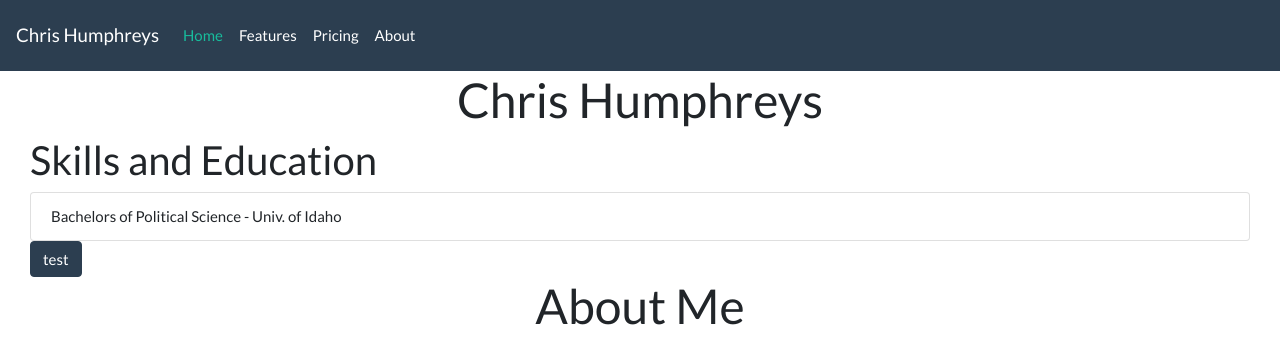
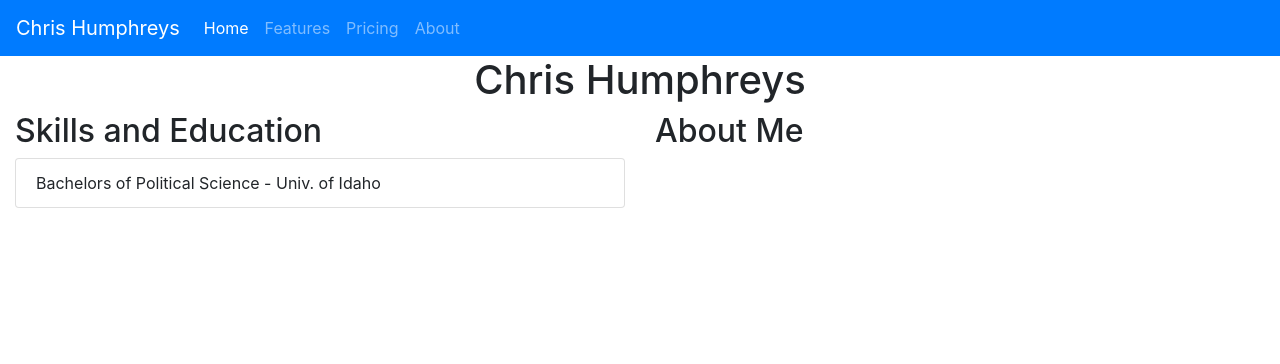
Before and after one commit to ChrisCHumphreys/portfolio, a Django app: page / in a window 1280 px wide. Shown: the top 364 px of the page. Run offline with Django 3.2, Linux system fonts and the light colour scheme; some libraries are stand-ins or nearby versions.

Commit message:
theme working

```diff
--- a/portfolio/templates/portfolio/base.html
+++ b/portfolio/templates/portfolio/base.html
@@ -3,12 +3,8 @@
 
 <html>
 <head>
-    <!--
-    <script src=" bootstrap_jquery_url %}"></script>
-     -->
     {% bootstrap_javascript jquery='full' %}
     {% bootstrap_css %}
-    <link rel="stylesheet" type="text/css" href={% static 'bootstrap/css/bootstrap.css' %}
     <link rel="stylesheet" type="text/css" href="{% static 'portfolio/me.css' %}"/>
     {% bootstrap_messages %}
 </head>
--- a/portfolio/templates/portfolio/index.html
+++ b/portfolio/templates/portfolio/index.html
@@ -7,18 +7,16 @@
                 <h1 class="text-center">Chris Humphreys</h1>
             </div>
         </div>
-        <div class=" col-lg">
-            <h2>Skills and Education</h2>
-            <ul class="list-group">
-                <li class="list-group-item">Bachelors of Political Science - Univ. of Idaho</li>
-            </ul>
-            <button class="btn-primary btn">
-                test
-            </button>
+        <div class="row">
+            <div class="col-lg">
+                <h2>Skills and Education</h2>
+                <ul class="list-group">
+                    <li class="list-group-item">Bachelors of Political Science - Univ. of Idaho</li>
+                </ul>
+            </div>
+        <div class="col-lg">
+            <h2>About Me</h2>
         </div>
-        <div class="col-sm">
-            <h1 class="text-center">About Me</h1>
-
         </div>
     </div>
 {% endblock %}
--- a/portfolio_project/settings.py
+++ b/portfolio_project/settings.py
@@ -121,6 +121,6 @@ USE_TZ = True
 
 STATIC_URL = '/static/'
 
-BOOTSTRAP3 = { 'theme_url':
+BOOTSTRAP4 = { 'theme_url':
                '/static/bootstrap/css/bootstrap.min.css',
                }
```
